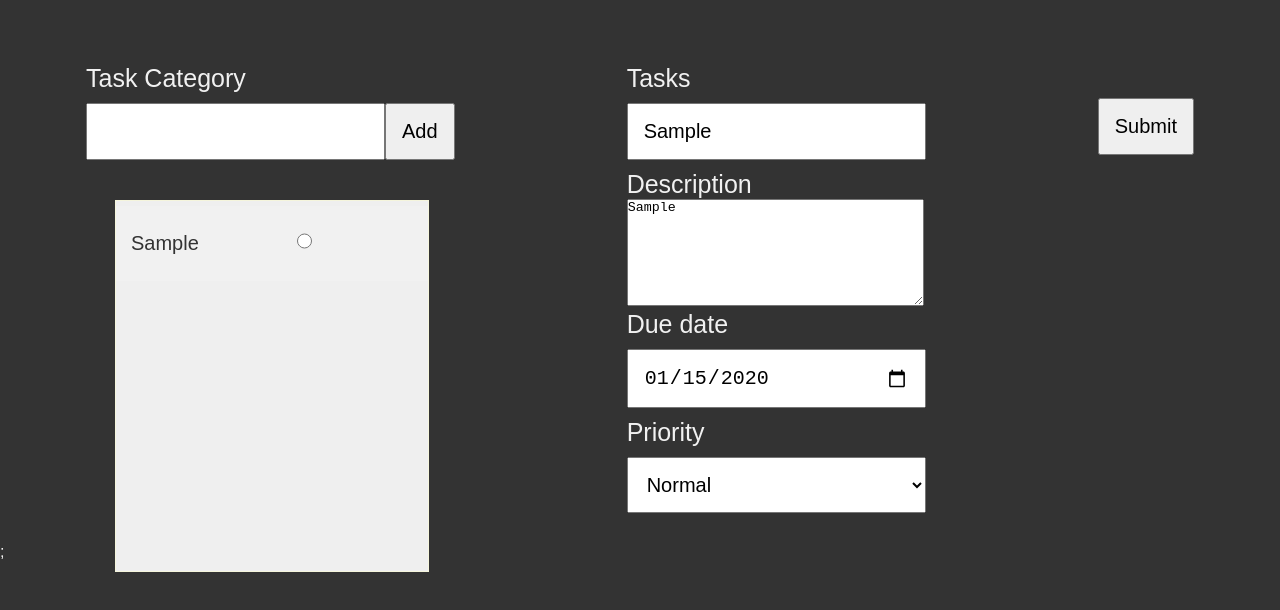
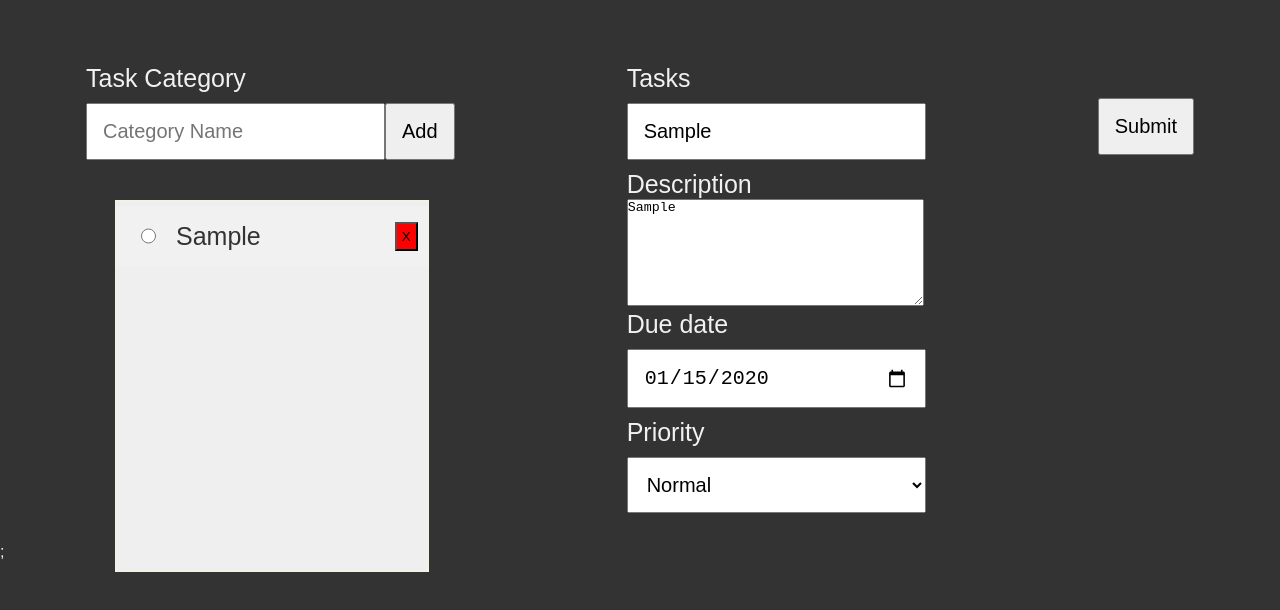
Before and after one commit to tahiry-dev/todo-app, a website built with webpack: page dist/index.html in a window 1280 px wide. Both pictures are taken after typing "Sample", "Sample", "Sample", "2020-01-15" into the empty fields and a click on the button "Add". Built offline with nearby package versions, Linux system fonts and the light colour scheme.

Commit message:
add the ability to show and delete teh category

```diff
--- a/package.json
+++ b/package.json
@@ -24,8 +24,5 @@
     "style-loader": "^2.0.0",
     "webpack": "^5.21.2",
     "webpack-cli": "^4.5.0"
-  },
-  "dependencies": {
-    "bootstrap": "^5.0.0-beta2"
   }
 }
--- a/src/components/basic.js
+++ b/src/components/basic.js
@@ -29,7 +29,8 @@ export default function basic() {
                 </div>
             </form>
             <div class="category-container">
-                <ul class="list-of-category"
+                <ul class="list-of-category">
+
                 </ul>
             </div>
 
--- a/src/components/check.js
+++ /dev/null
@@ -1,12 +0,0 @@
-export default function checkInput() {
-    if (category.value === '') {
-        category.className = 'required';
-        category.setAttribute('placeholder', 'This field is required');
-        setTimeout(() => {
-            category.removeAttribute('class');
-            category.setAttribute('placeholder', 'Category Name');
-        }, 1500)
-
-        return
-    }
-}
--- /dev/null
+++ b/src/components/getCategoryName.js
@@ -0,0 +1,6 @@
+export default function getName(name, id = Date.now()) {
+    return {
+        name: name,
+        id: id
+    };
+}
--- a/src/css/style.css
+++ b/src/css/style.css
@@ -25,6 +25,7 @@ form {
   justify-content: space-around;
   margin: 0 auto;
 }
+
 form label {
   display: block;
   font-size: 25px;
@@ -50,25 +51,19 @@ position: relative;
   margin-top: 56%;
 }
 
-.cat-container {
-  display: flex;
+.list-of-category {
   width: 100%;
-  justify-content: space-between;
-  align-items: center;
 }
 
-.cat-container p {
+.list-of-category li {
   cursor: pointer;
   width: 100%;
   padding: 10px;
+
 }
 
 .required::placeholder {
   color: red;
-}
-
-input[type="radio"]{
-  width: 15px;
 }
 
 .category-container {
@@ -80,6 +75,14 @@ input[type="radio"]{
   height: 46.5vh;
   top: 200px;
   left: 115px;
+}
+
+.radio {
+  width: 15px;
+}
+
+.close-btn {
+  background-color: red;
 }
 
 .liste-todo {
--- a/src/index.js
+++ b/src/index.js
@@ -1,9 +1,7 @@
 import './css/style.css';
 import basic from './components/basic';
-import Tasks from './components/tasks';
-import checkInput from './components/check';
-
-
+// import Tasks from './components/tasks';
+import getName from './components/getCategoryName';
 
 const basicPage = () => {
     const parent = document.createElement('div');
@@ -15,38 +13,67 @@ const basicPage = () => {
 
 document.getElementById('wrapper').appendChild(basicPage());
 
-let category = document.getElementById('category');
-let title = document.getElementById('title');
-let description = document.getElementById('description');
-let dueDate = document.getElementById('deadline');
-let priority = document.getElementById('priority');
+const leftBtn = document.getElementById('category-button')
+const categoryInpt = document.getElementById('category');
+const showCategory = document.querySelector('.list-of-category')
+let listOfCategory = [];
 
+leftBtn.addEventListener('click', (e) => {
 
-const submit_button = document.getElementById('submit-button');
-const add_button = document.getElementById('category-button');
+    e.preventDefault();
 
+    if (categoryInpt.value === '') {
+        categoryInpt.className = 'required';
+        categoryInpt.setAttribute('placeholder', 'This field is required');
+        setTimeout(() => {
+            categoryInpt.removeAttribute('class');
+            categoryInpt.setAttribute('placeholder', 'Category Name');
+        }, 1500)
 
-
-submit_button.addEventListener('click', (e) => {
-    e.preventDefault();
-    checkInput();
-    let instantiation = new Tasks(category.value, title.value, description.value, dueDate.value, priority.value);
-    instantiation.create();
-})
-
-add_button.addEventListener('click', (e) => {
-    e.preventDefault();
-    checkInput();
-    let categoryElements = document.createElement('li');
-    if (category.value !== '') {
-        categoryElements.innerHTML = `
-            <div class="cat-container">
-                <p>${category.value}</p>
-                <p><input type="radio" name="cat" value="${category.value}" </p>
-            </div>
-            `
-        document.querySelector('.list-of-category').appendChild(categoryElements);
-        category.value = ' ';
+        return
     }
 
+    let category = getName(categoryInpt.value);
+
+    categoryInpt.value = '';
+
+    displayCategory(category);
+
+    function displayCategory(category) {
+        const item = document.createElement('li');
+        item.setAttribute('data-key', category.id);
+
+        const input = document.createElement('input');
+        input.setAttribute('type', 'radio');
+        input.className = 'radio';
+        // inputResult.addEventListener('click', tacheFaite);
+        item.appendChild(input)
+
+        const name = document.createElement('span');
+        name.innerText = category.name;
+        item.appendChild(name);
+
+        const deleteBtn = document.createElement('button');
+        deleteBtn.setAttribute('class', 'close-btn');
+        deleteBtn.innerText = 'X';
+
+        item.appendChild(deleteBtn);
+
+        showCategory.appendChild(item);
+        listOfCategory.push(item);
+    }
+
+    const deleteName = document.querySelectorAll('.close-btn');
+    deleteName.forEach(item => {
+        item.parentNode.addEventListener('click', deleteItem);
+    })
+
+    function deleteItem(e) {
+        listOfCategory.forEach(el => {
+            if (e.target.parentNode.getAttribute('data-key') === el.getAttribute('data-key')) {
+                el.remove();
+                listOfCategory = listOfCategory.filter(li => li.dataset.key !== el.dataset.key);
+            }
+        })
+    }
 })
--- a/webpack.config.js
+++ b/webpack.config.js
@@ -26,6 +26,7 @@ module.exports = {
                     },
                 ],
             },
+
         ],
     },
 };
```
Also changed, not shown: dist/main.js, 1 other file.
